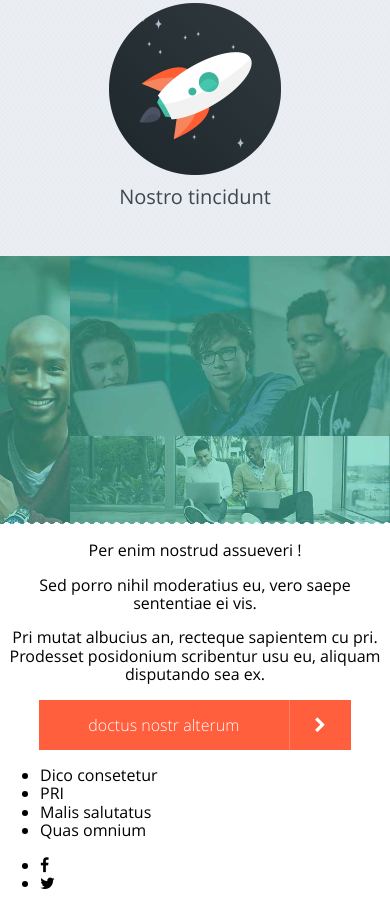
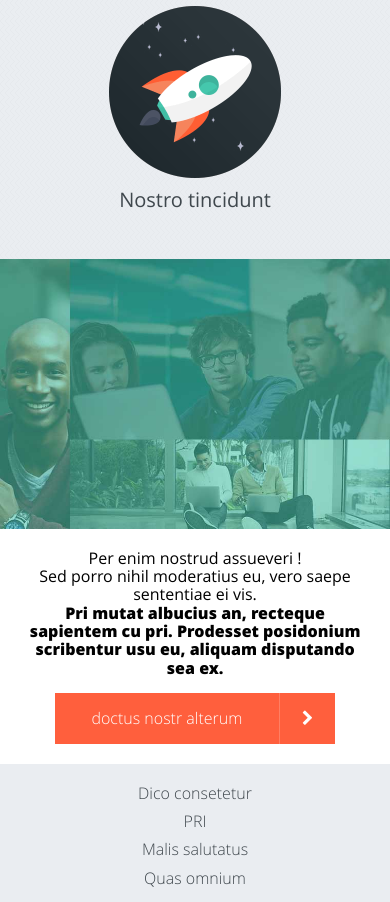
Before and after one commit to antoinegrelard/mobile-first-exemple, a website: page index.html in a window 390 px wide. Shown: the part 1095-1997 px from the top of the page. Drawn offline with nearby package versions, Linux system fonts and the light colour scheme.

Commit message:
finished working on mobile version, going through different breakpoints to adapt the layout

```diff
--- a/css/styles.scss
+++ b/css/styles.scss
@@ -86,11 +86,23 @@ figure {
 
 .container {
 	padding: 0 5%;
+	@include prefixr(box-sizing, border-box);
 }
 
 // picture markup alternative
 .images_wrapper {
 	position: relative;
+
+	@include tablet {
+
+		img {
+			display: none;
+		}
+
+		.w640 {
+			display: block;
+			padding-top: 43.8%;
+		}
 
 		&:after {
 			content: "";
@@ -101,6 +113,20 @@ figure {
 			width: 100%;
 			height: 4px;
 			background: url(../images/border_white.png);
+		}
+	}
+
+	@include desktop {
+
+		.w640 {
+			display: none;
+		}
+
+		.w860 {
+			display: block;
+			padding-top: 43.8%;
+		}
+
 	}
 
 }
@@ -115,6 +141,7 @@ figure {
 
 	span {
 		display: none;
+		background-size: 100%;
 	}
 
 }
@@ -123,13 +150,17 @@ figure {
 .caption {
 	text-align: center;
 	color: black;
+	margin: 20px 0;
 
 	@include tablet {
 		color: white;
 		position: absolute;
 		top: 50%;
 		left: 50%;
+		width: 100%;
 		@include prefixr(transform, translateY(-50%) translateX(-50%));
+		text-shadow: 0 1px 1px rgba(0,0,0,.2);
+		margin: 0;
 	}
 
 	h1 {
@@ -148,6 +179,14 @@ figure {
 		font-weight: 300;
 	}
 
+	p {
+
+		.bold {
+			font-weight: 800;
+		}
+
+	}
+
 	.tooltip {
 		background: $red;
 		color: white;
@@ -155,6 +194,25 @@ figure {
 		width: 80%;
 		margin: 0 auto;
 		text-decoration: none;
+		position: relative;
+
+		@include tablet {
+			width: 50%;
+
+			&:before {
+				content: "";
+				display: block;
+				position: absolute;
+				top: -9px;
+				left: calc(50% - 5px);
+				width: 0;
+				height: 0;
+				border-left: 10px solid transparent;
+				border-right: 10px solid transparent;
+				border-bottom: 10px solid $red;
+			}
+
+		}
 
 		p,
 		.chevron_wrapper {
@@ -209,6 +267,10 @@ header {
 	text-decoration: none;
 	color: black;
 
+	@include tablet {
+		color: white;
+	}
+
 	p,
 	button {
 		display: table-cell;
@@ -237,6 +299,10 @@ header {
 		width: 3em;
 		height: 3em;
 		line-height: 3em;
+
+		@include tablet {
+			border-color: white;
+		}
 
 		&:before {
 			padding-left: 2px;
@@ -287,3 +353,69 @@ header {
 	}
 
 }
+
+
+/**************\
+|  	 FOOTER    |
+\**************/
+
+footer {
+	background: $grey;
+	text-align: center;
+
+	ul {
+		list-style: none;
+		margin: 0;
+		padding: 0;
+	}
+
+	.links_list {
+		margin: 20px 0;
+
+		li {
+			margin: 10px 0;
+
+			a {
+				color: $blue_dark;
+				font-weight: 300;
+				text-decoration: none;
+			}
+
+		}
+
+	}
+
+	.social_list {
+
+		li {
+			float: left;
+			width: 50%;
+			height: 50px;
+
+			a {
+				color: white;
+				display: block;
+				width: 100%;
+				height: 100%;
+
+				i {
+					position: relative;
+					top: 50%;
+					@include prefixr(transform, translateY(-50%));
+				}
+
+			}
+
+			&.fb {
+				background: #5371af;
+			}
+
+			&.tw {
+				background: #55cefb;
+			}
+
+		}
+
+	}
+
+}
--- a/index.html
+++ b/index.html
@@ -75,11 +75,9 @@
 			    <span class="w860" style="background-image:url(images/bg_about.jpg);"></span>
 			  </span>
 			</div>
-			<figcaption class="caption caption--about">
+			<figcaption class="caption caption--about container">
 				<div class="desc">
-					<p>Per enim nostrud assueveri ! </p>
-					<p>Sed porro nihil moderatius eu, vero saepe sententiae ei vis.</p>
-					<p class="bold">Pri mutat albucius an, recteque sapientem cu pri. Prodesset posidonium scribentur usu eu, aliquam disputando sea ex.</p>
+					<p>Per enim nostrud assueveri ! <br> Sed porro nihil moderatius eu, vero saepe sententiae ei vis. <br> <span class="bold">Pri mutat albucius an, recteque sapientem cu pri. Prodesset posidonium scribentur usu eu, aliquam disputando sea ex.</span></p>
 				</div>
 				<a href="#" class="tooltip">
 					<p>doctus nostr alterum</p>
@@ -90,16 +88,16 @@
 			</figcaption>
 		</figure>
 	</section>
-	<footer>
+	<footer class="clear">
 		<ul class="links_list">
-			<li class="links_item">Dico consetetur</li>
-			<li class="links_item">PRI</li>
-			<li class="links_item">Malis salutatus</li>
-			<li class="links_item">Quas omnium</li>
+			<li class="links_item"><a href="#">Dico consetetur</a></li>
+			<li class="links_item"><a href="#">PRI</a></li>
+			<li class="links_item"><a href="#">Malis salutatus</a></li>
+			<li class="links_item"><a href="#">Quas omnium</a></li>
 		</ul>
 		<ul class="social_list">
-			<li class="social_item"><i class="fa fa-facebook"></i></li>
-			<li class="social_item"><i class="fa fa-twitter"></i></li>
+			<li class="social_item fb"><a href="#" target="_blank"><i class="fa fa-facebook"></i></a></li>
+			<li class="social_item tw"><a href="#" target="_blank"><i class="fa fa-twitter"></i></a></li>
 		</ul>
 	</footer>
 </body>
```
Also changed, not shown: css/styles.css. Lines whose indentation alone changed are shown as unchanged.
